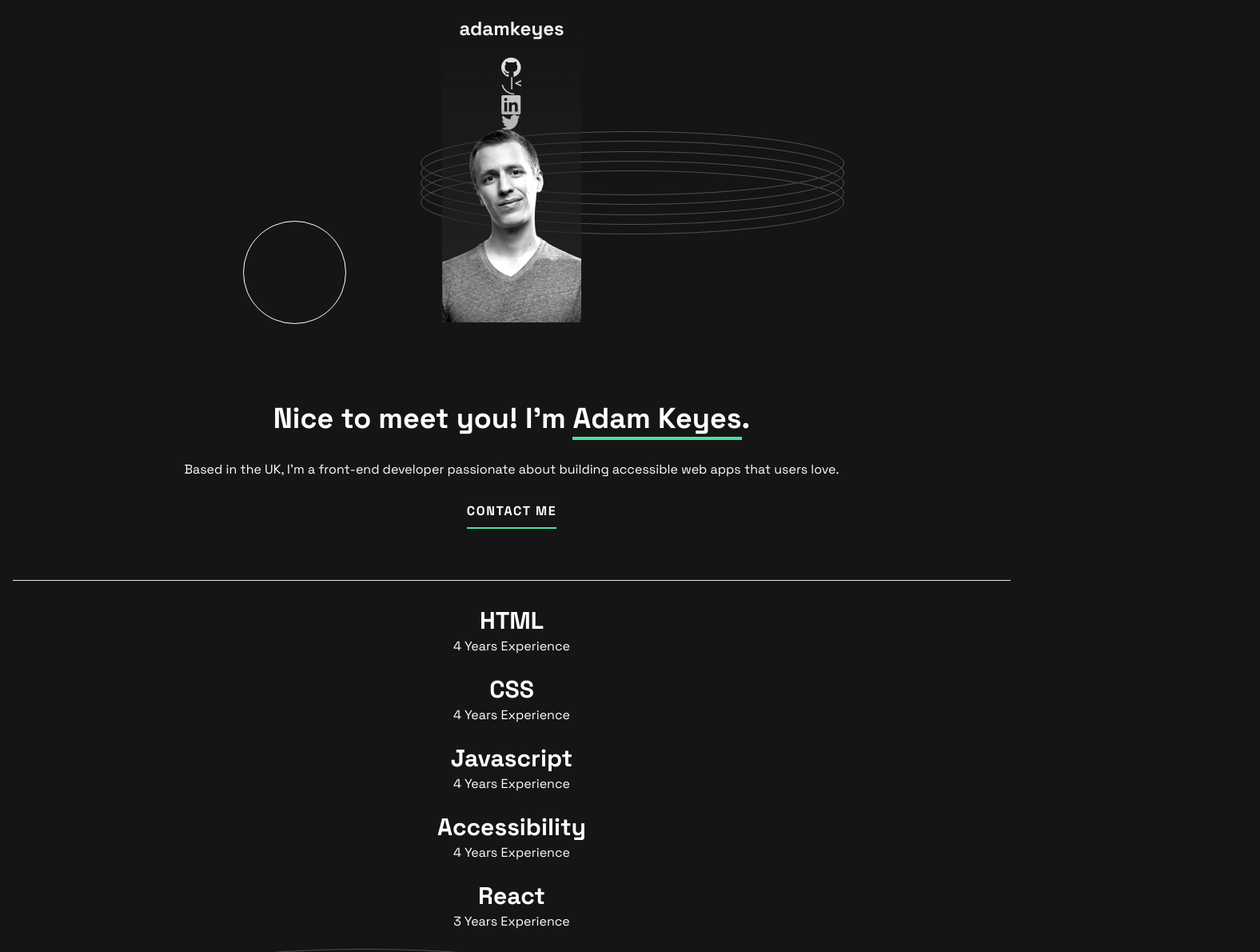
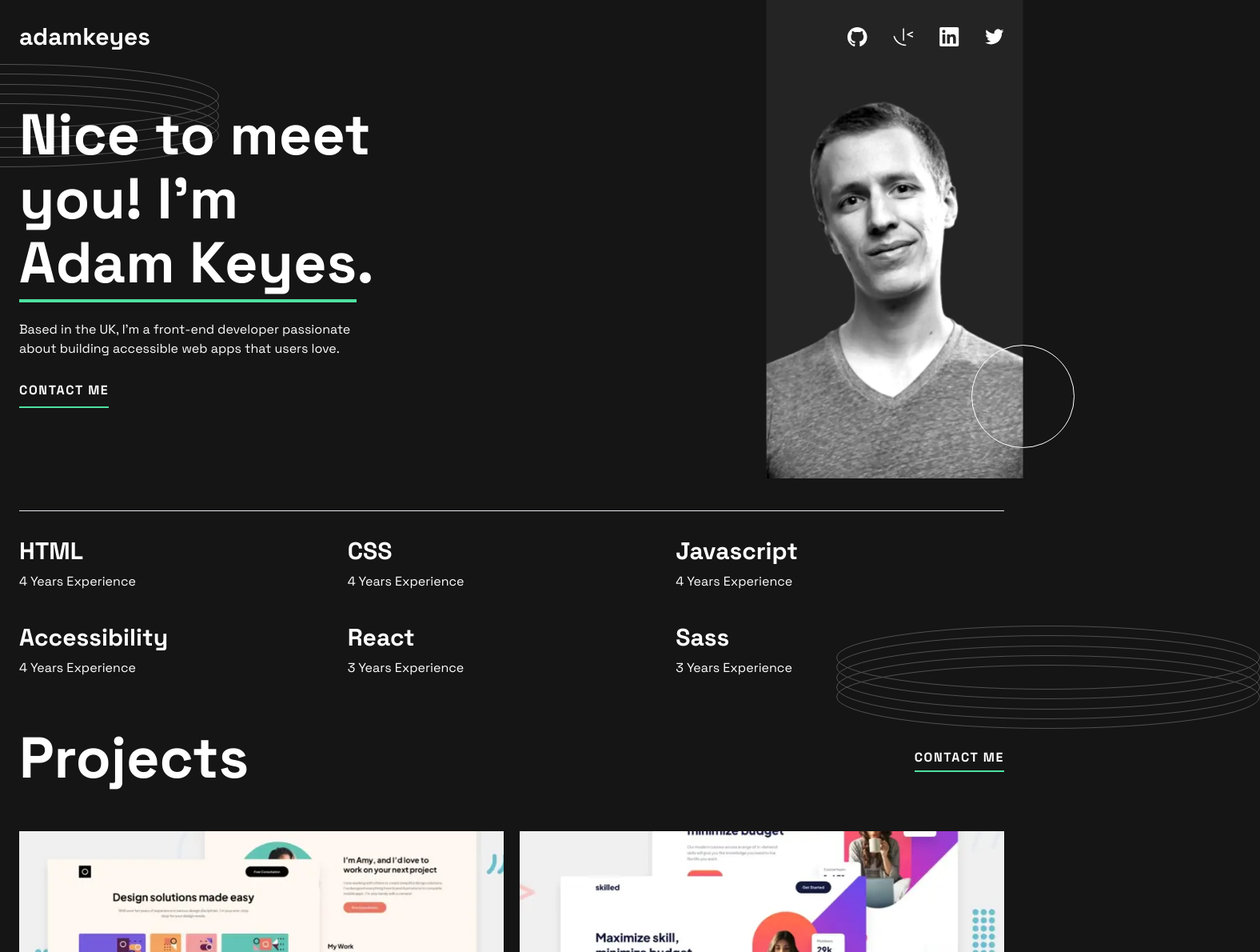
Before and after one commit to o-ashour/omar-ashour-website, a Next.js app: page / in a window 1280 px wide. Shown: the top 1190 px of the page at 80% size, 1576 px wide, since content can reach past the window. Built offline with nearby package versions, Linux system fonts and the light colour scheme.

Commit message:
Add Styling for Tablet Size

```diff
--- a/app/page.tsx
+++ b/app/page.tsx
@@ -8,6 +8,7 @@ import GitHubSmallIcon from "@/components/icons/githubSmallIcon";
 import FrontendMentorSmallIcon from "@/components/icons/frontendMentorSmallIcon";
 import TwitterSmallIcon from "@/components/icons/twitterSmallIcon";
 import profileImgMobile from '../public/assets/images/image-profile-mobile.webp';
+import profileImgTablet from '../public/assets/images/image-profile-tablet.webp';
 import circlePattern from '../public/assets/images/pattern-circle.svg';
 import ringsPattern from '../public/assets/images/pattern-rings.svg';
 import Image, { StaticImageData } from "next/image";
@@ -41,11 +42,12 @@ const ProjectItem: React.FC<{ imgData: StaticImageData, title: string, skills: s
 export default function Home() {
   return (
     <div className="text-white">
-      <div className="px-4">
-        <header className="flex flex-col items-center space-y-5 relative z-50">
-          <h1 className='text-2xl mt-5 font-bold'>adamkeyes</h1>
+      {/* <Image src={profileImgTablet} alt='profile image' width={322} className='hidden md:block absolute right-0 top-0' /> */}
+      <div className="px-4 md:px-6 md:py-2">
+        <header className="flex flex-col md:flex-row md:justify-between items-center space-y-5 relative z-50">
+          <h1 className='text-2xl md:text-3xl mt-5 font-bold'>adamkeyes</h1>
           <nav className="hidden md:block">
-            <ul className="">
+            <ul className="flex space-x-8 items-center">
               <li>
                 <GitHubIcon />
               </li>
@@ -76,17 +78,20 @@ export default function Home() {
               </li>
             </ul>
           </nav>
-          <Image src={profileImgMobile} alt='profile image' width={174} className='absolute top-0 z-40' />
-          <Image className='absolute right-52 top-36' src={ringsPattern} alt='rings pattern' />
-          <Image className='absolute left-72 top-64' src={circlePattern} alt='circle pattern' />
-          <div id='spacer' className="h-80"></div>
+          <Image src={profileImgMobile} alt='profile image' width={174} className='absolute top-0 z-40 md:hidden' />
+          <Image className='absolute right-52 top-36 md:hidden' src={ringsPattern} alt='rings pattern' />
+          <Image className='absolute left-72 top-64 md:hidden' src={circlePattern} alt='circle pattern' />
+          <div id='spacer' className="h-80 md:hidden"></div>
         </header>
+        <Image src={profileImgTablet} alt='profile image' width={322} className='hidden md:block absolute right-0 top-0' />
+        <Image className='absolute -left-64 top-20 hidden md:block' src={ringsPattern} alt='rings pattern' />
+        <Image className='absolute -right-16 bottom-60 hidden md:block' src={circlePattern} alt='circle pattern' />
 
-        <section className="text-center">
-          {/* <Image src={profileImgMobile} alt='profile image' width={174} className='absolute top-0' /> */}
+        <section className="text-center relative md:mt-16 md:text-left md:max-w-md">
+          {/* <Image src={profileImgTablet} alt='profile image' width={322} className='hidden md:block absolute right-0 top-0' /> */}
           {/* <Image src={circlePattern} alt='circle pattern' />
         <Image src={ringsPattern} alt='rings pattern' /> */}
-          <blockquote className="text-4xl font-bold">
+          <blockquote className="text-4xl md:text-7xl font-bold md:leading-[5rem]">
             Nice to meet you! I&apos;m <span className="border-b-4 border-green">Adam Keyes</span>.
           </blockquote>
           <p className="mt-8">
@@ -96,50 +101,57 @@ export default function Home() {
           <button className="mt-7 font-bold tracking-widest border-b-2 border-green pb-2">
             CONTACT ME
           </button>
-          <hr className="mt-16" />
+          <hr className="mt-16 md:hidden" />
+          <div id='spacer' className="hidden md:block h-16"></div>
         </section>
 
+        <hr className="mt-16 hidden md:block" />
+
+
         <section className="relative">
-          <ul className="text-center pt-8 space-y-6">
+          <ul className="text-center pt-8 space-y-6 md:grid md:grid-cols-2 md:space-y-0 md:text-left md:gap-y-10 lg:grid-cols-3">
             <li>
-              <p className="text-3xl font-bold mb-0.5">HTML</p>
+              <p className="text-3xl font-bold mb-0.5 md:mb-2">HTML</p>
               <p>4 Years Experience</p>
             </li>
             <li>
-              <p className="text-3xl font-bold mb-0.5">CSS</p>
+              <p className="text-3xl font-bold mb-0.5 md:mb-2">CSS</p>
               <p>4 Years Experience</p>
             </li>
             <li>
-              <p className="text-3xl font-bold mb-0.5">Javascript</p>
+              <p className="text-3xl font-bold mb-0.5 md:mb-2">Javascript</p>
               <p>4 Years Experience</p>
             </li>
             <li>
-              <p className="text-3xl font-bold mb-0.5">Accessibility</p>
+              <p className="text-3xl font-bold mb-0.5 md:mb-2">Accessibility</p>
               <p>4 Years Experience</p>
             </li>
             <li>
-              <p className="text-3xl font-bold mb-0.5">React</p>
+              <p className="text-3xl font-bold mb-0.5 md:mb-2">React</p>
               <p>3 Years Experience</p>
             </li>
             <li>
-              <p className="text-3xl font-bold mb-0.5">Sass</p>
+              <p className="text-3xl font-bold mb-0.5 md:mb-2">Sass</p>
               <p>3 Years Experience</p>
             </li>
           </ul>
-          <Image className='absolute -bottom-8 left-44' src={ringsPattern} alt='rings pattern' />
-          <hr className="mt-8" />
+          <Image className='absolute -bottom-8 left-44 md:left-auto md:-right-80 md:-bottom-16' src={ringsPattern} alt='rings pattern' />
+          <hr className="mt-8 md:hidden" />
         </section>
 
         <section className="pt-16">
-          <div className="flex justify-between mb-10">
-            <h2 className="text-4xl font-bold">
+          <div className="flex justify-between mb-10 md:mb-14">
+            <h2 className="text-4xl md:text-7xl font-bold">
               Projects
             </h2>
-            <button className="font-bold tracking-widest border-b-2 border-green pb-1">
-              CONTACT ME
-            </button>
+            <div className="">
+              <button className="font-bold tracking-widest border-b-2 border-green pb-1 md:mt-6">
+                CONTACT ME
+              </button>
+            </div>
+
           </div>
-          <ul className="space-y-6">
+          <ul className="space-y-6 md:grid md:grid-cols-2 md:space-y-0 md:gap-x-5 md:gap-y-16">
             <ProjectItem imgData={project1thumb} title='design portfolio' skills={['html', 'css']} />
             <ProjectItem imgData={project2thumb} title='e-learning landing page' skills={['html', 'css']} />
             <ProjectItem imgData={project3thumb} title='todo web app' skills={['html', 'css', 'javascript']} />
@@ -150,9 +162,9 @@ export default function Home() {
         </section>
       </div>
 
-      <div className="bg-grey-200 mt-16 px-3">
-        <section className="pt-12 relative">
-          <h3 className="text-4xl mb-4 font-bold text-center">Contact</h3>
+      <div className="bg-grey-200 mt-16 px-3 md:relative">
+        <section className="pt-12 relative md:max-w-md md:mx-auto">
+          <h3 className="text-4xl mb-4 font-bold text-center md:text-7xl md:mb-6">Contact</h3>
           <p className="text-center">
             I would love to hear about your project and how I could help. Please
             fill in the form, and I&apos;ll get back to you as soon as possible.
@@ -161,16 +173,17 @@ export default function Home() {
             <input className='bg-transparent border-b border-grey-100 mb-7 pl-4 pb-3' type="text" placeholder="NAME" />
             <input className='bg-transparent border-b border-grey-100 mb-7 pl-4 pb-4' type="email" name="" id="" placeholder="EMAIL" />
             <textarea className='bg-transparent border-b border-grey-100 pl-4 h-24' name="" id="" placeholder="MESSAGE" />
-            <button type="submit" className="w-fit ml-auto border-b-2 border-green mt-7 pb-2">
+            <button type="submit" className="w-fit ml-auto border-b-2 border-green mt-7 pb-2 md:tracking-widest">
               SEND MESSAGE
             </button>
           </form>
-          <Image className='absolute bottom-6 right-60' src={ringsPattern} alt='rings pattern' />
+          <Image className='absolute bottom-6 right-60 md:hidden' src={ringsPattern} alt='rings pattern' />
         </section>
-        <hr className="mt-20" />
-        <footer className="bg-grey-200 flex flex-col items-center mt-8 pb-14 space-y-4">
-          <h4 className="text-2xl font-bold">adamkeyes</h4>
-          <nav>
+        <Image className='hidden md:block absolute left-0 bottom-44 -left-96' src={ringsPattern} alt='rings pattern' />
+        <hr className="mt-20 md:mx-4" />
+        <footer className="bg-grey-200 flex flex-col items-center mt-8 pb-14 space-y-4 md:flex-row md:space-y-0 md:justify-between md:mt-6 md:mx-4 md:pb-10">
+          <h4 className="text-2xl font-bold md:text-3xl">adamkeyes</h4>
+          <nav className="md:hidden">
             <ul className="flex space-x-6">
               <li>
                 <GitHubSmallIcon />
@@ -186,10 +199,24 @@ export default function Home() {
               </li>
             </ul>
           </nav>
+          <nav className="hidden md:block">
+            <ul className="flex space-x-8 items-center">
+              <li>
+                <GitHubIcon />
+              </li>
+              <li>
+                <FrontendMentorIcon />
+              </li>
+              <li>
+                <LinkedInIcon />
+              </li>
+              <li>
+                <TwitterIcon />
+              </li>
+            </ul>
+          </nav>
         </footer>
       </div>
-
-
     </div>
   );
 }
```
